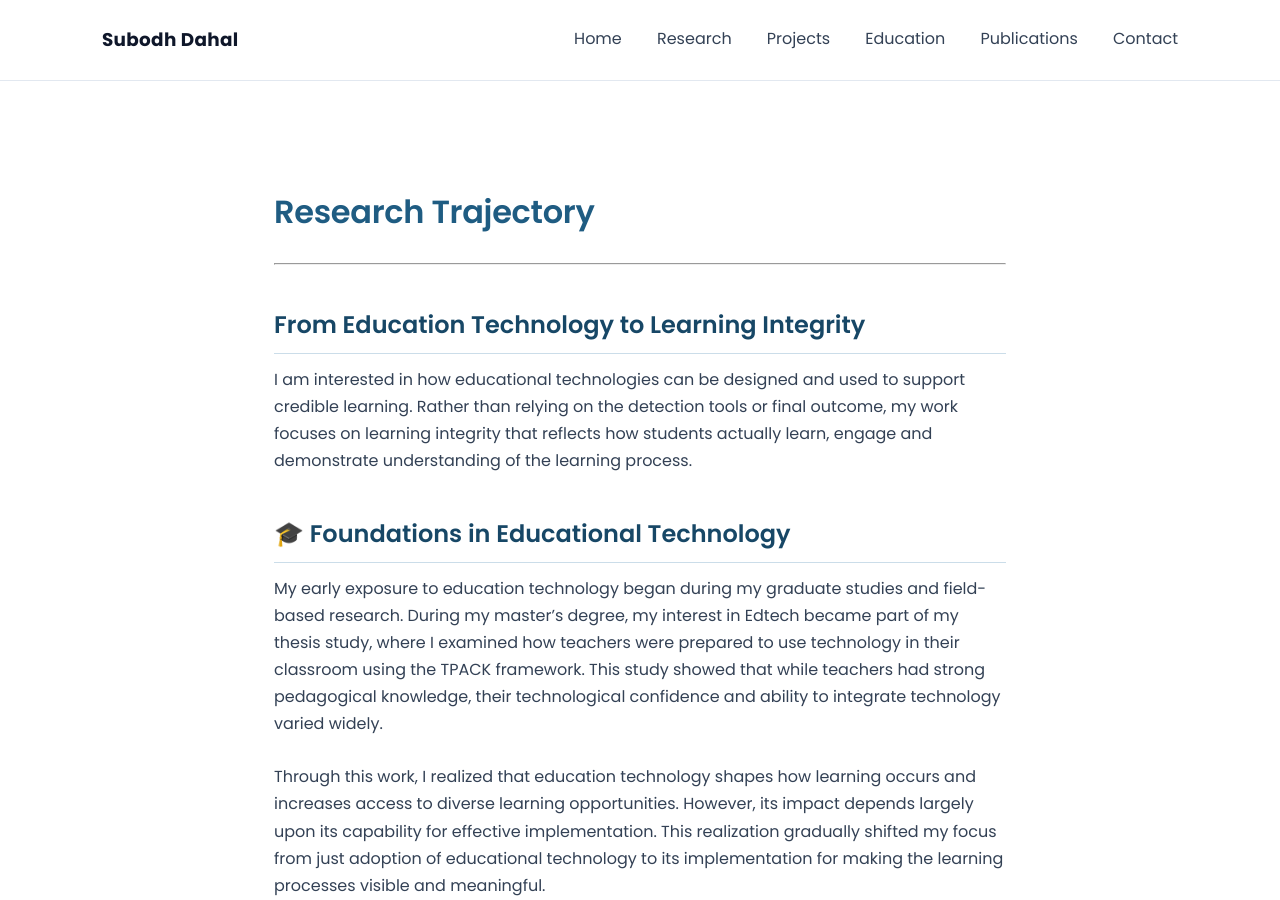
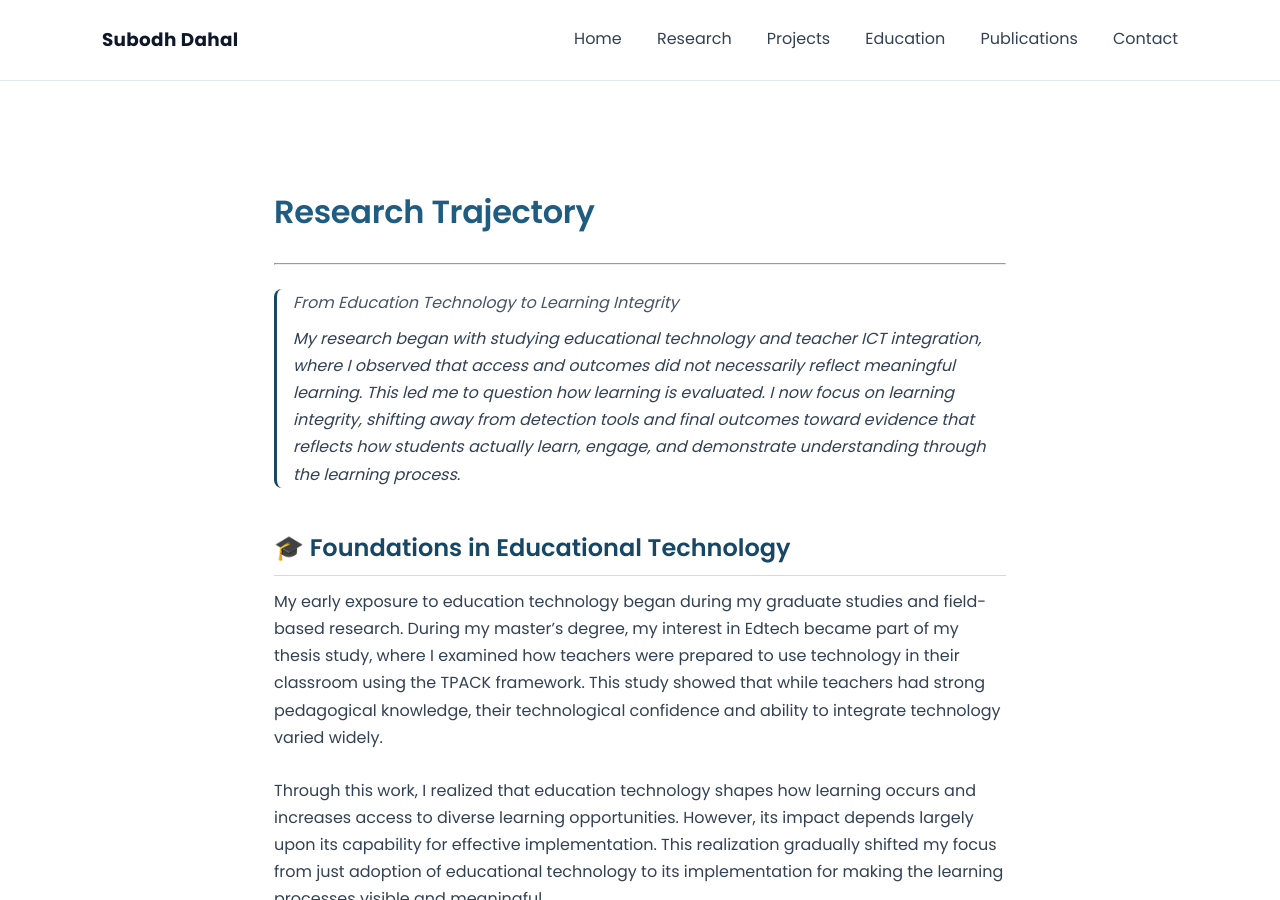
Before and after one commit to dahalsubodh/dahalsubodh.github.io, a Jekyll site: the page built from research.md, in a window 1280 px wide and 900 px high. Built offline with Jekyll 4.4.1, drawn with Linux system fonts in a browser that asks for light colours.

Commit message:
Update research.md

```diff
--- a/research.md
+++ b/research.md
@@ -8,9 +8,8 @@ layout: default
 ---
 
 
-## From Education Technology to Learning Integrity
-I am interested in how educational technologies can be designed and used to support credible learning. Rather than relying on the detection tools or final outcome, my work focuses on learning integrity that reflects how students actually learn, engage and demonstrate understanding of the learning process.
-
+> #### From Education Technology to Learning Integrity
+> My research began with studying educational technology and teacher ICT integration, where I observed that access and outcomes did not necessarily reflect meaningful learning. This led me to question how learning is evaluated. I now focus on learning integrity, shifting away from detection tools and final outcomes toward evidence that reflects how students actually learn, engage, and demonstrate understanding through the learning process.
 
 ## 🎓 Foundations in Educational Technology
 My early exposure to education technology began during my graduate studies and field-based research. During my master’s degree, my interest in Edtech became part of my thesis study, where I examined how teachers were prepared to use technology in their classroom using the TPACK framework. This study showed that while teachers had strong pedagogical knowledge, their technological confidence and ability to integrate technology varied widely.
```
